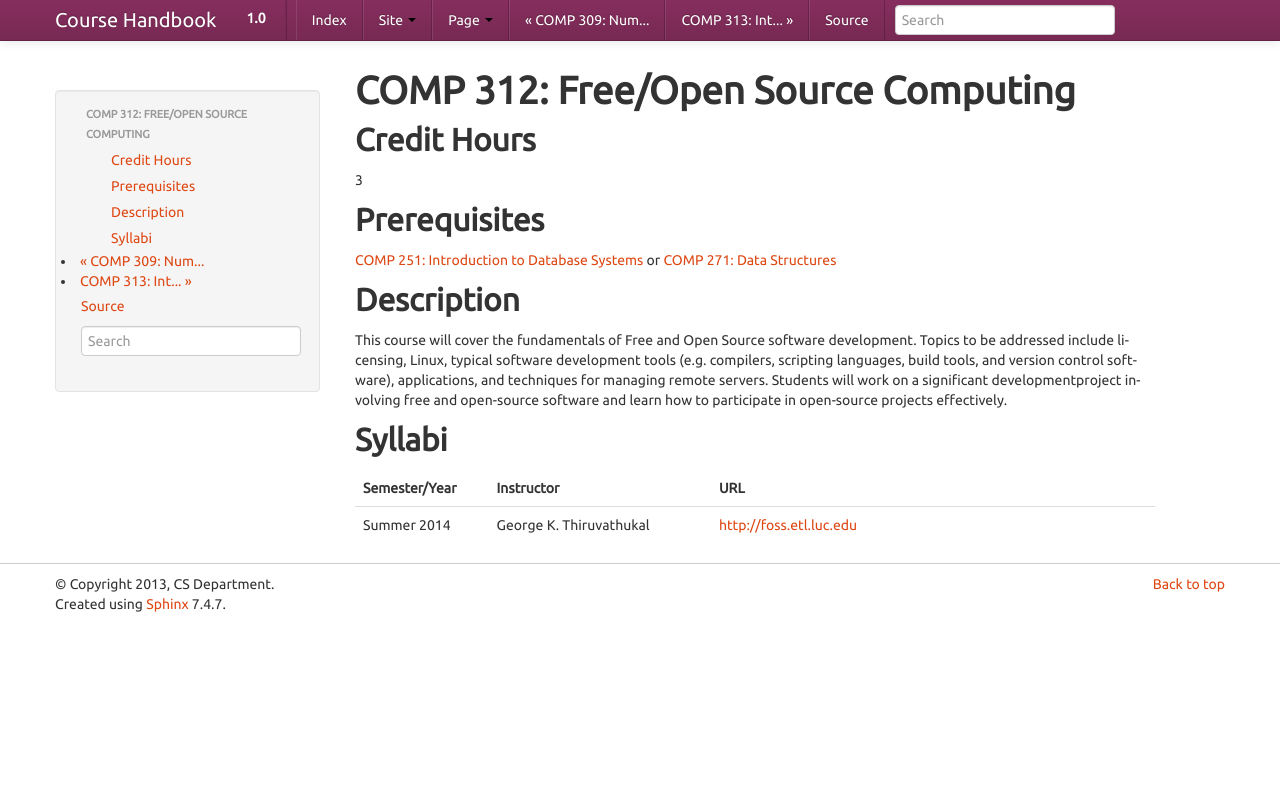
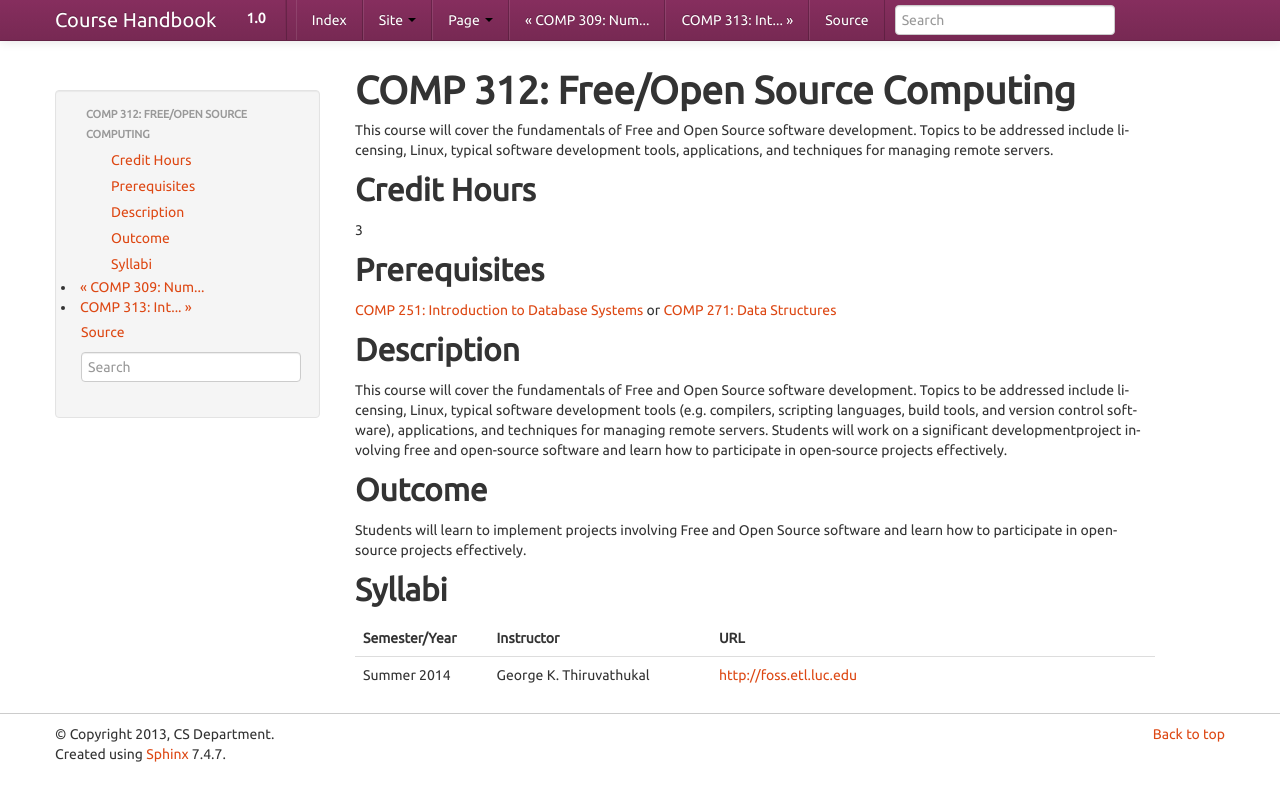
Before and after one commit to kyang5/coursedescriptions, a Sphinx documentation site: the page built from source/comp312.rst, in a window 1280 px wide. Shown: the top 801 px of the page. Built offline with Sphinx 7.4.7, drawn with Linux system fonts in a browser that asks for light colours.

Commit message:
Updated COMP 312

```diff
--- a/source/comp312.rst
+++ b/source/comp312.rst
@@ -1,7 +1,7 @@
-
-
 COMP 312: Free/Open Source Computing
 ====================================
+
+This course will cover the fundamentals of Free and Open Source software development. Topics to be addressed include licensing, Linux, typical software development tools, applications, and techniques for managing remote servers.
 
 Credit Hours
 -----------------------
@@ -24,6 +24,11 @@ managing remote servers. Students will work on a significant
 developmentproject involving free and open-source software and learn how
 to participate in open-source projects effectively.
 
+Outcome
+----------------------
+
+Students will learn to implement projects involving Free and Open Source software and learn how to participate in open-source projects effectively.
+
 Syllabi
 ----------------------
 
```
